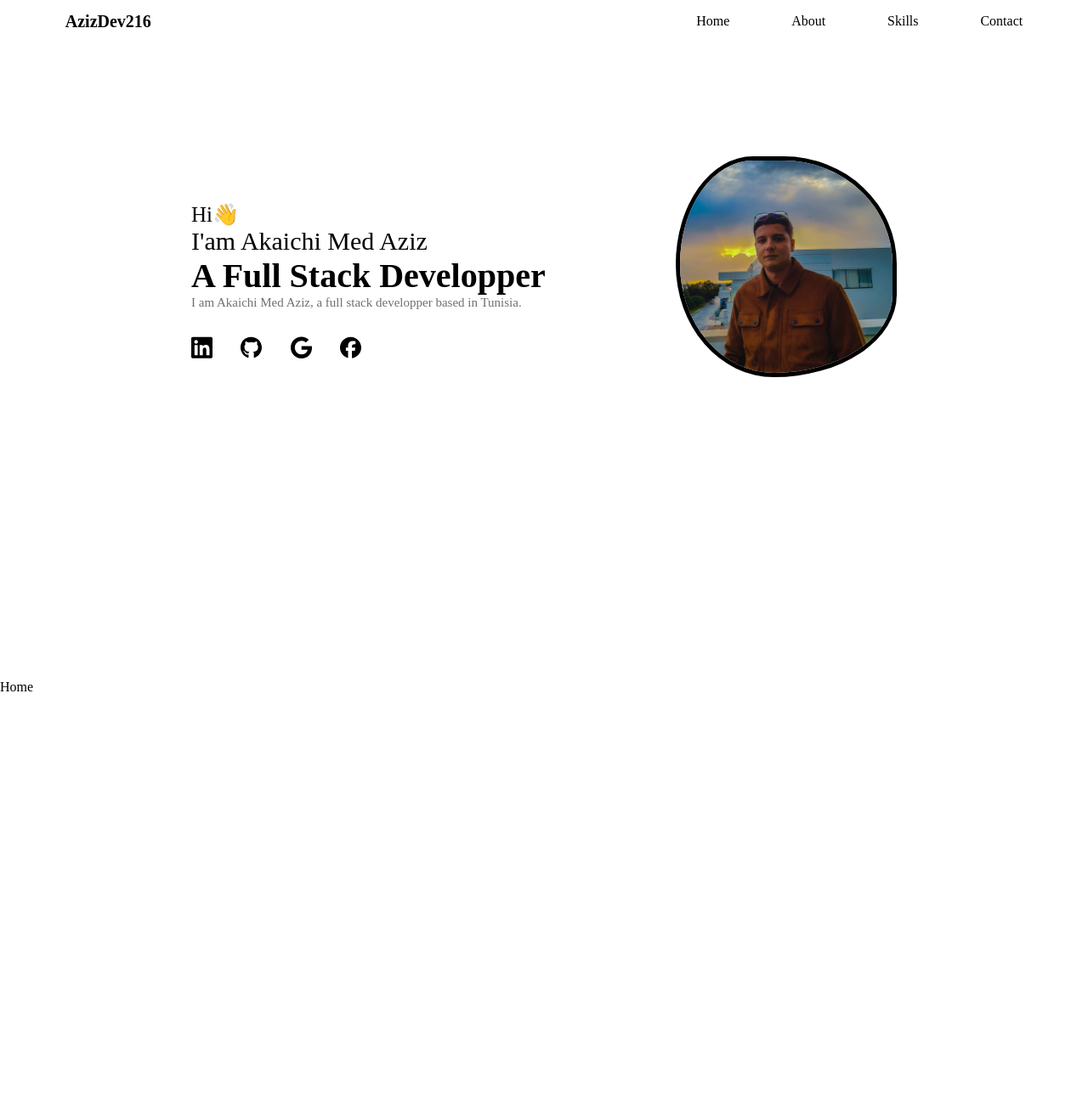
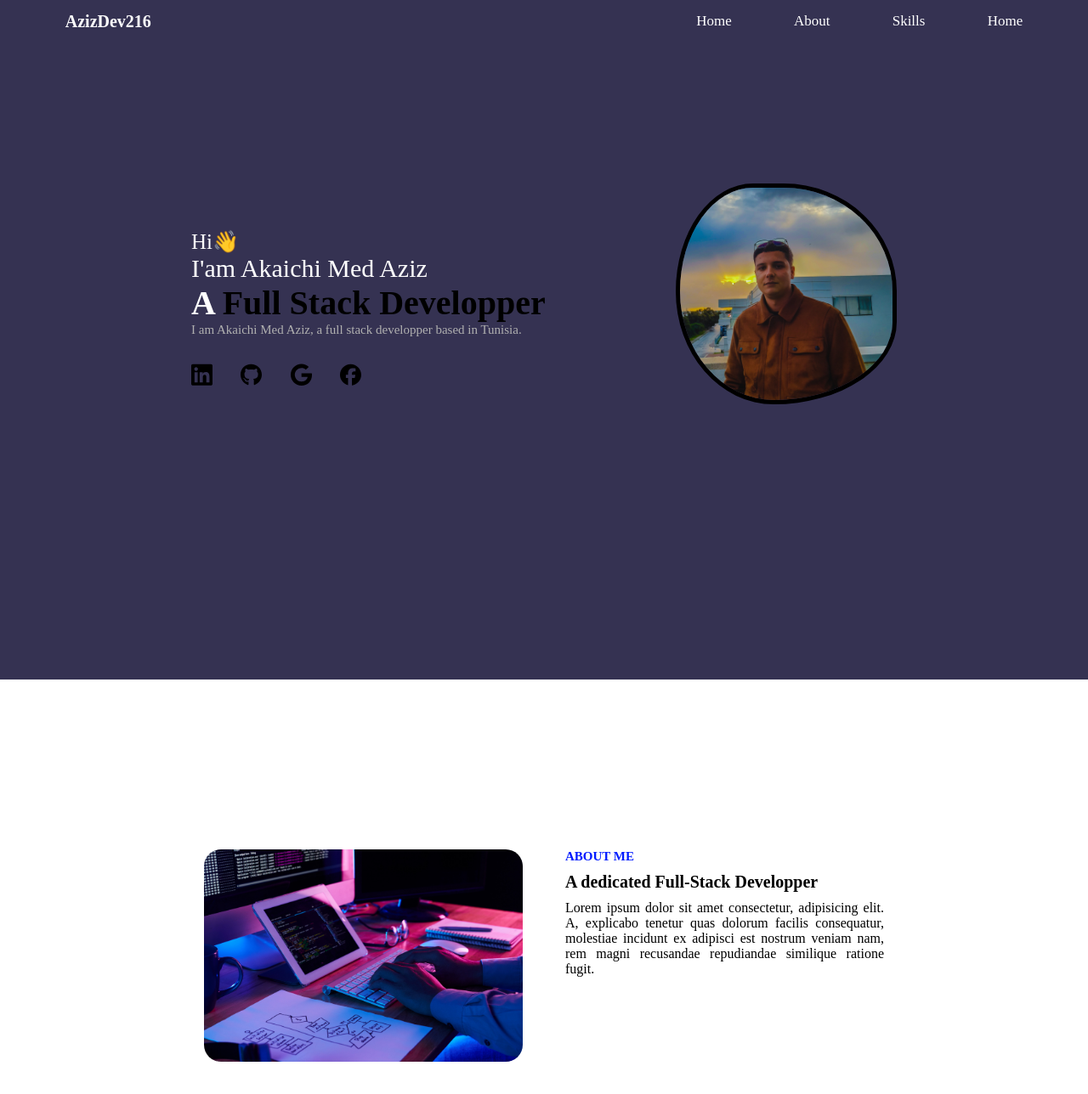
Before and after one commit to AKAICHIaziz/azizdev216, a Next.js app: page / in a window 1280 px wide. Shown: the top 1288 px of the page at 85% size. Built offline with nearby package versions, Linux system fonts and the light colour scheme.

Commit message:
Updated  with new content in 123

```diff
--- a/app/components/about/About.jsx
+++ b/app/components/about/About.jsx
@@ -1,10 +1,21 @@
 import React from 'react'
 import styles from './about.module.css'
+import Image from 'next/image'
+import img from '/public/devops.jpg'
 
 const About = () => {
   return (
-    <div className={styles.page_container}>
-      Home
+    <div className={styles.page_container} >
+      <div className={styles.about_container} id='about'>
+        <div className={styles.img}>
+          <Image className={styles.image} src={img} height={250} />
+        </div>
+        <div className={styles.description}>
+          <div className={styles.description_title1}>ABOUT ME</div>
+          <div className={styles.description_title2}>A dedicated Full-Stack Developper</div>
+          <div className={styles.description_text}>Lorem ipsum dolor sit amet consectetur, adipisicing elit. A, explicabo tenetur quas dolorum facilis consequatur, molestiae incidunt ex adipisci est nostrum veniam nam, rem magni recusandae repudiandae similique ratione fugit.</div>
+        </div>
+      </div>
     </div>
   )
 }
--- a/app/components/about/about.module.css
+++ b/app/components/about/about.module.css
@@ -1,4 +1,41 @@
 .page_container{
     background-color: rgb(255, 255, 255);
     height: calc(100vh - 50px);
+    display: flex;
+    justify-content: center;
 }
+
+.about_container{
+    display: flex;
+    flex-direction: row;
+    justify-content: space-between;
+    width: 800px;
+    height: 300px;
+    margin-top: 25vh;
+    gap: 50px;
+}
+
+.image{
+    border-radius: 20px;
+}
+
+.description{
+    width: 600px;
+}
+
+.description_title1{
+    color: rgb(0, 26, 255);
+    font-size: 15px;
+    font-weight: 800;
+    margin-bottom: 10px;
+}
+.description_title2{
+    color: rgb(0, 0, 0);
+    font-size: 20px;
+    font-weight: 800;
+    margin-bottom: 10px;
+}
+
+.description_text{
+    text-align: justify;
+}
--- a/app/components/home/Home.jsx
+++ b/app/components/home/Home.jsx
@@ -5,12 +5,12 @@ import Me from '/public/me.jpg'
 
 const HomeComponent = () => {
   return (
-    <div className={styles.page_container}>
+    <div className={styles.page_container} id='home'>
       <div className={styles.profile_container}>
         <div className={styles.text}>
           <div className={styles.hi}>Hi👋</div>
           <div className={styles.name}>I'am Akaichi Med Aziz</div>
-          <div className={styles.desc}>A Full Stack Developper</div>
+          <div className={styles.desc}>A <span className={styles.span}>Full Stack Developper</span></div>
           <div className={styles.desc2}>I am Akaichi Med Aziz, a full stack developper based in Tunisia.</div>
           <div className={styles.social_links}>
             <svg className={styles.social_link} xmlns="http://www.w3.org/2000/svg" viewBox="0 0 448 512"><path d="M416 32H31.9C14.3 32 0 46.5 0 64.3v383.4C0 465.5 14.3 480 31.9 480H416c17.6 0 32-14.5 32-32.3V64.3c0-17.8-14.4-32.3-32-32.3zM135.4 416H69V202.2h66.5V416zm-33.2-243c-21.3 0-38.5-17.3-38.5-38.5S80.9 96 102.2 96c21.2 0 38.5 17.3 38.5 38.5 0 21.3-17.2 38.5-38.5 38.5zm282.1 243h-66.4V312c0-24.8-.5-56.7-34.5-56.7-34.6 0-39.9 27-39.9 54.9V416h-66.4V202.2h63.7v29.2h.9c8.9-16.8 30.6-34.5 62.9-34.5 67.2 0 79.7 44.3 79.7 101.9V416z" /></svg>
--- a/app/components/home/home.module.css
+++ b/app/components/home/home.module.css
@@ -1,15 +1,15 @@
 .page_container {
-    background-color: rgb(255, 255, 255);
+    background-color: hsl(244, 24%, 26%);
     height: calc(100vh - 50px);
     display: flex;
     justify-content: center;
-
+    color: white;
 }
 
 .profile_container {
     width: 900px;
     height: 300px;
-    margin-top: 16vh;
+    margin-top: 20vh;
     display: flex;
     flex-direction: row;
     align-items: center;
@@ -36,9 +36,12 @@
     font-size: 40px;
     font-weight: 900;
 }
+.span{
+    color: black;
+}
 .desc2{
     font-size: 15px;
-    color: rgb(112, 112, 112);
+    color: rgb(176, 176, 176);
 }
 
 .social_links{
@@ -95,7 +98,7 @@
     }
     .text{
         width: 300px;
-        height: 250px;
+        height: 280px;
         display: flex;
         flex-direction: column;
         justify-content: space-around;
@@ -111,7 +114,7 @@
     }
     .desc{
         font-size: 24px;
-        font-weight: 700;
+        font-weight: 800;
     }
     .desc2{
         font-size: 15px;
--- a/app/components/navbar/Navbar.jsx
+++ b/app/components/navbar/Navbar.jsx
@@ -6,10 +6,10 @@ const NavBar = () => {
     <div className={styles.navbar}>
       <div className={styles.logo}>AzizDev216</div>
       <div className={styles.nav_links}>
-        <div className={styles.nav_link}>Home</div>
-        <div className={styles.nav_link}>About</div>
-        <div className={styles.nav_link}>Skills</div>
-        <div className={styles.nav_link}>Contact</div>
+        <div className={styles.nav_link}><a className={styles.a} href="#home">Home</a></div>
+        <div className={styles.nav_link}><a className={styles.a} href="#about">About</a></div>
+        <div className={styles.nav_link}><a className={styles.a} href="#skills">Skills</a></div>
+        <div className={styles.nav_link}><a className={styles.a} href="#home">Home</a></div>
       </div>
       <div className={styles.mobile_menu}>
         <svg className={styles.menu_icon} xmlns="http://www.w3.org/2000/svg" viewBox="0 0 448 512"><path d="M0 96C0 78.3 14.3 64 32 64H416c17.7 0 32 14.3 32 32s-14.3 32-32 32H32C14.3 128 0 113.7 0 96zM0 256c0-17.7 14.3-32 32-32H416c17.7 0 32 14.3 32 32s-14.3 32-32 32H32c-17.7 0-32-14.3-32-32zM448 416c0 17.7-14.3 32-32 32H32c-17.7 0-32-14.3-32-32s14.3-32 32-32H416c17.7 0 32 14.3 32 32z" /></svg>
--- a/app/components/navbar/navbar.module.css
+++ b/app/components/navbar/navbar.module.css
@@ -4,8 +4,9 @@
     display: flex;
     flex-direction: row;
     justify-content: space-between;
-    background-color: rgb(255, 255, 255);
+    background-color: hsl(244, 24%, 26%);
     align-items: center;
+    color: white;
 }
 
 .logo{
@@ -31,7 +32,12 @@
 }
 
 .nav_link {
-    font-size: 16px;
+    font-size: 17px;
+    font-weight: 500;
+}
+.a{
+    text-decoration: none;
+    color: white;
 }
 
 @media (max-width: 820px) {
--- a/app/globals.css
+++ b/app/globals.css
@@ -1,5 +1,8 @@
 *{
     font-family: 'Poppins';
+}
+html {
+  scroll-behavior: smooth;
 }
 body{
     margin: 0;
@@ -8,15 +11,11 @@ body{
 
 ::-webkit-scrollbar {
     width: 10px;
+    background-color: hsl(244, 24%, 26%);
   }
 
 
   ::-webkit-scrollbar-thumb {
-    background-color: #525252;
     border-radius: 20px;
+    background-color: rgba(255, 255, 255, 0.27);
   }
-
-
-  ::-webkit-scrollbar-thumb:hover {
-    background-color: #000000;
-  }
```
Also changed, not shown: public/devops.jpg (added).
